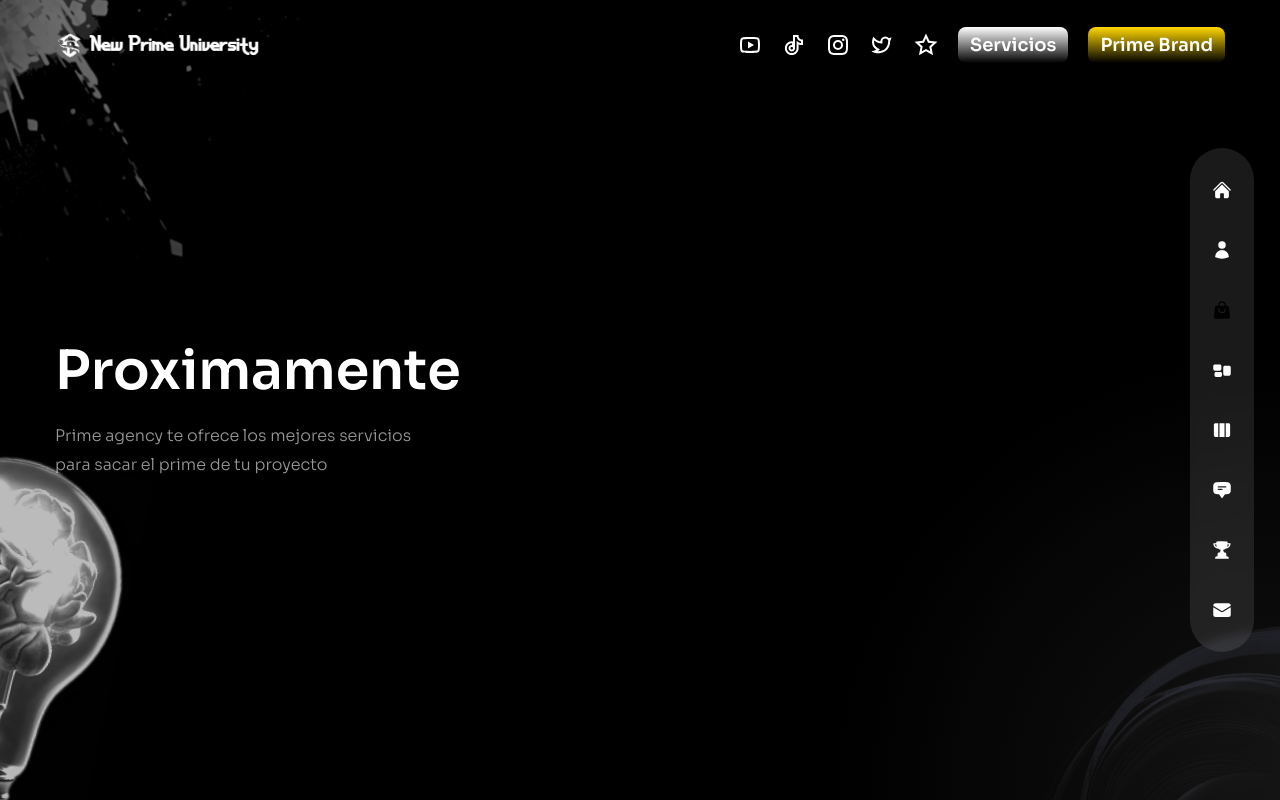
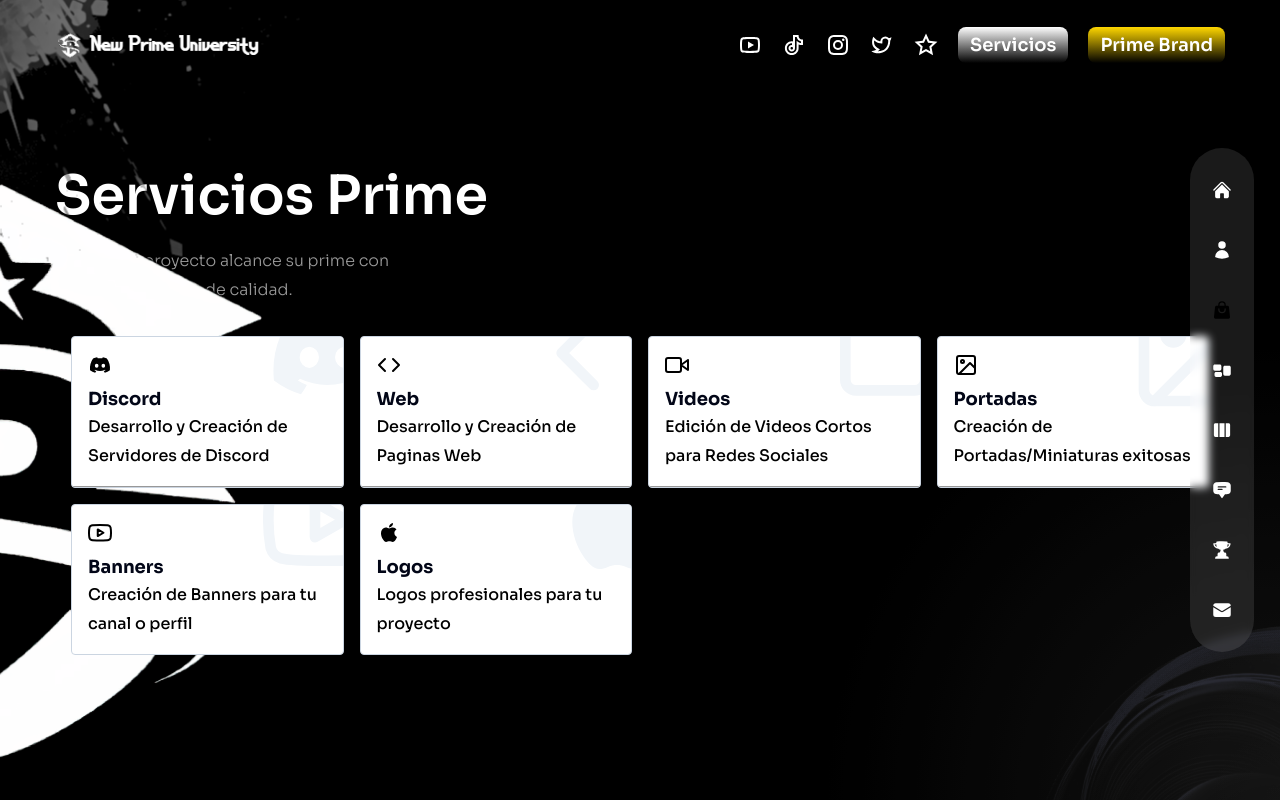
Before and after one commit to imadlaichi/New-Prime-University, a Next.js app: page /agency in a window 1280 px wide. Built offline with nearby package versions, Linux system fonts and the light colour scheme.

Commit message:
Update index.js

```diff
--- a/pages/agency/index.js
+++ b/pages/agency/index.js
@@ -1,32 +1,47 @@
-
-// components
-import ServiceSlider2 from "../../components/ServiceSlider2";
+import AgencySlider from "../../components/AgencySlider";
 import Bulb from "../../components/Bulb";
 import Circles from "../../components/Circles";
+import { motion } from "framer-motion";
+import { fadeIn } from "../../variants";
+import HoverDevCards from "../../components/HoverDevCards";
+import Avatar from "../../components/Avatar";
+const Agency = () => {
+  return (
+    <div className="h-full bg-primary/30 py-36 flex items-center overflow-hidden">
+      <Circles />
+      <motion.div
+        variants={fadeIn("right", 0.2)}
+        initial="hidden"
+        animate="show"
+        exit="hidden"
+        className="hidden xl:flex absolute bottom-0 -left-[370px] "
+      >
+        <Avatar />
+      </motion.div>
+      <div className="container mx-auto">
+        <div className="flex flex-col lg:flex-row gap-x-8">
+          {/* Texto */}
+          <div className="text-center lg:w-[50%] lg:text-left mb-4 lg:mb-0 lg:order-1">
+            <motion.div variants={fadeIn("up", 0.2)} initial="hidden" animate="show" exit="hidden">
+              <h2 className="h2 lg:mt-8">Servicios Prime<span className="text-accent"></span></h2>
+              <p className="mb-4 max-w-[400px] mx-auto lg:mx-0">Haz que tu proyecto alcance su prime con nuestros servicios de calidad.</p>
 
-// framer motion
-import {motion} from "framer-motion"
-import {fadeIn} from "../../variants"
 
-const Testimonial = () => {
-  return <div className="h-full bg-primary/30 py-36 flex items-center">
-    <Circles/>
-    <div className="container mx-auto">
-      <div className="flex flex-col xl:fex-row gap-x-8">
-        {/* text */}
-        <div className="text-center flex xl:w-[30vw] flex-col lg:text-left mb-4 xl:mb-0">
-        <motion.h2 variants={fadeIn("up",0.2)} initial="hidden" animate="show" exit="hidden"
-        className="h2 xl:mt-8">Proximamente<span className="text-accent"></span></motion.h2>
-        <motion.p variants={fadeIn("up",0.4)} initial="hidden" animate="show" exit="hidden"
-        className="mb-4 max-w-[400px] mx-auto lg:mx-0">Prime agency te ofrece los mejores servicios para sacar el prime de tu proyecto</motion.p>
-        </div>
+            </motion.div>
+          </div>
 
 
 
+        </div>
+        <motion.div variants={fadeIn("down", 0.4)} initial="hidden" animate="show" exit="hidden">
+          <HoverDevCards/>
+        </motion.div>
+
       </div>
+
+
     </div>
-    <Bulb/>
-  </div>;
+  );
 };
 
-export default Testimonial;
+export default Agency;
```
